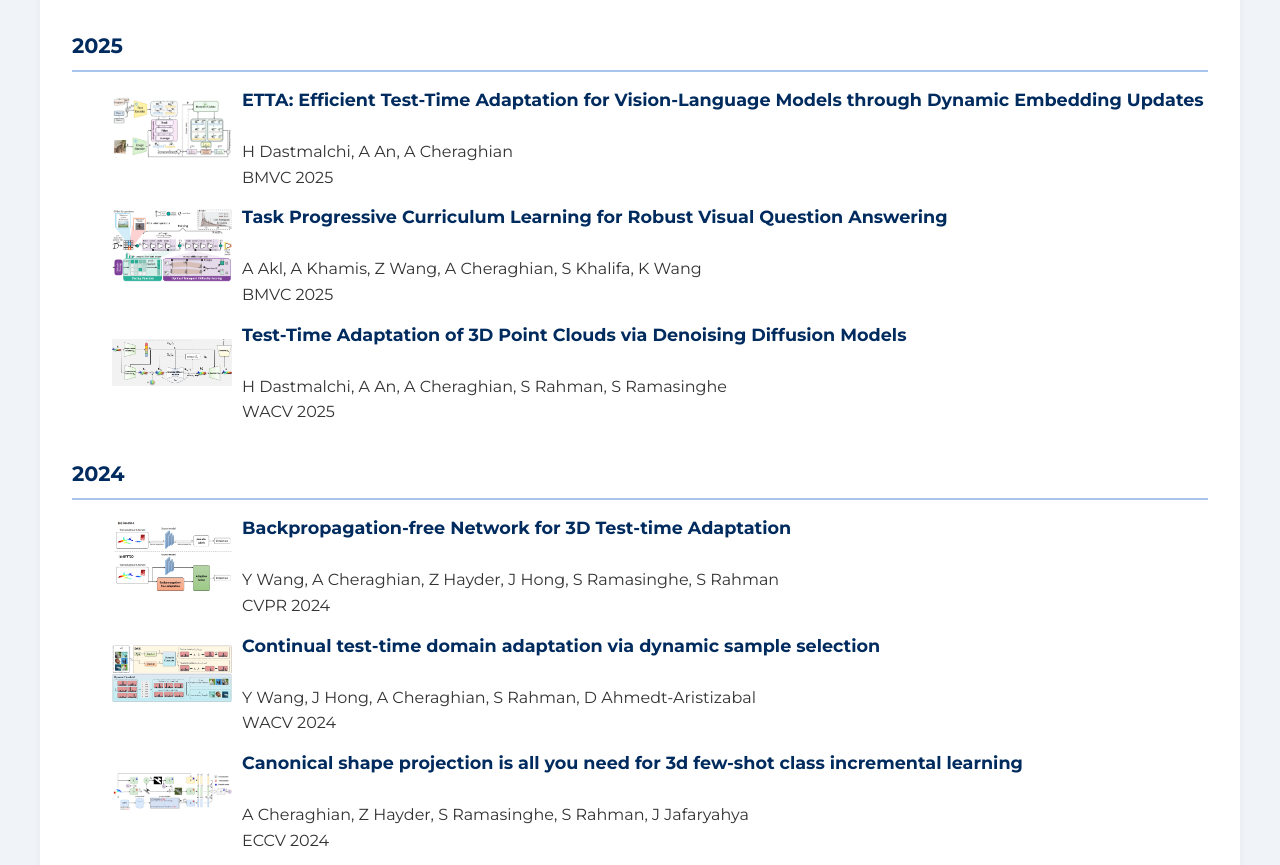
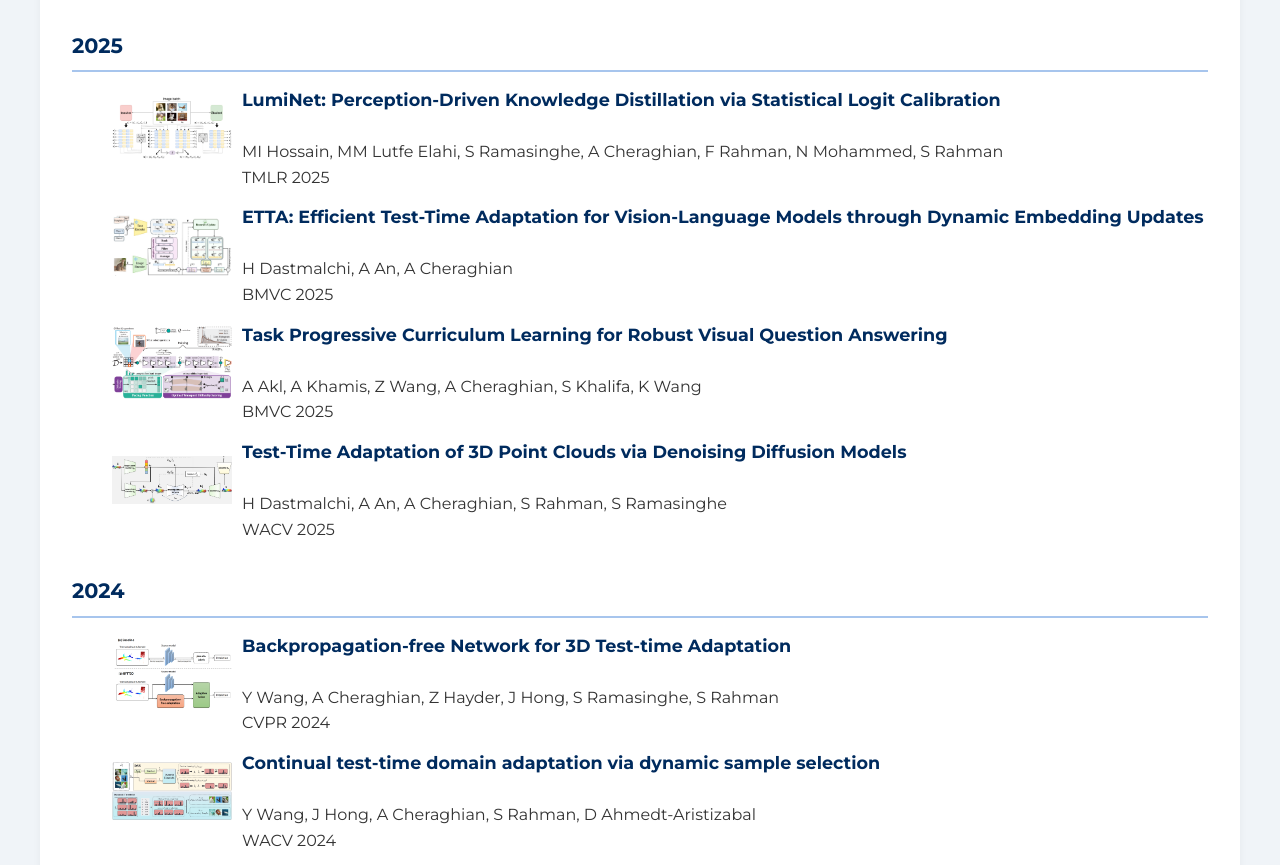
Before and after one commit to alichr/alichr.github.io, a plain HTML site: page index.html in a window 1280 px wide. Shown: the part 2359-3224 px from the top of the page. Drawn offline with nearby package versions, Linux system fonts and the light colour scheme.

Commit message:
add TMLR paper

```diff
--- a/index.html
+++ b/index.html
@@ -506,6 +506,14 @@
                 <h4>2025</h4>
                 <ul>
                     <li>
+                        <img src="./images/papers/LumiNet: Perception-Driven Knowledge Distillation.webp" alt="LumiNet paper" class="publication-thumbnail" loading="lazy">
+                        <div class="publication-content">
+                            <a href="#" target="_blank"><strong>LumiNet: Perception-Driven Knowledge Distillation via Statistical Logit Calibration</strong></a><br>
+                            MI Hossain, MM Lutfe Elahi, S Ramasinghe, A Cheraghian, F Rahman, N Mohammed, S Rahman<br>
+                            TMLR 2025
+                        </div>
+                    </li>
+                    <li>
                         <img src="./images/papers/ETTA_Efficient Test-Time Adaptation for Vision-Language Models.webp" alt="ETTA paper" class="publication-thumbnail" loading="lazy">
                         <div class="publication-content">
                             <a href="#" target="_blank"><strong>ETTA: Efficient Test-Time Adaptation for Vision-Language Models through Dynamic Embedding Updates</strong></a><br>
```
Also changed, not shown: images/papers/LumiNet: Perception-Driven Knowledge Distillation.webp (added).
